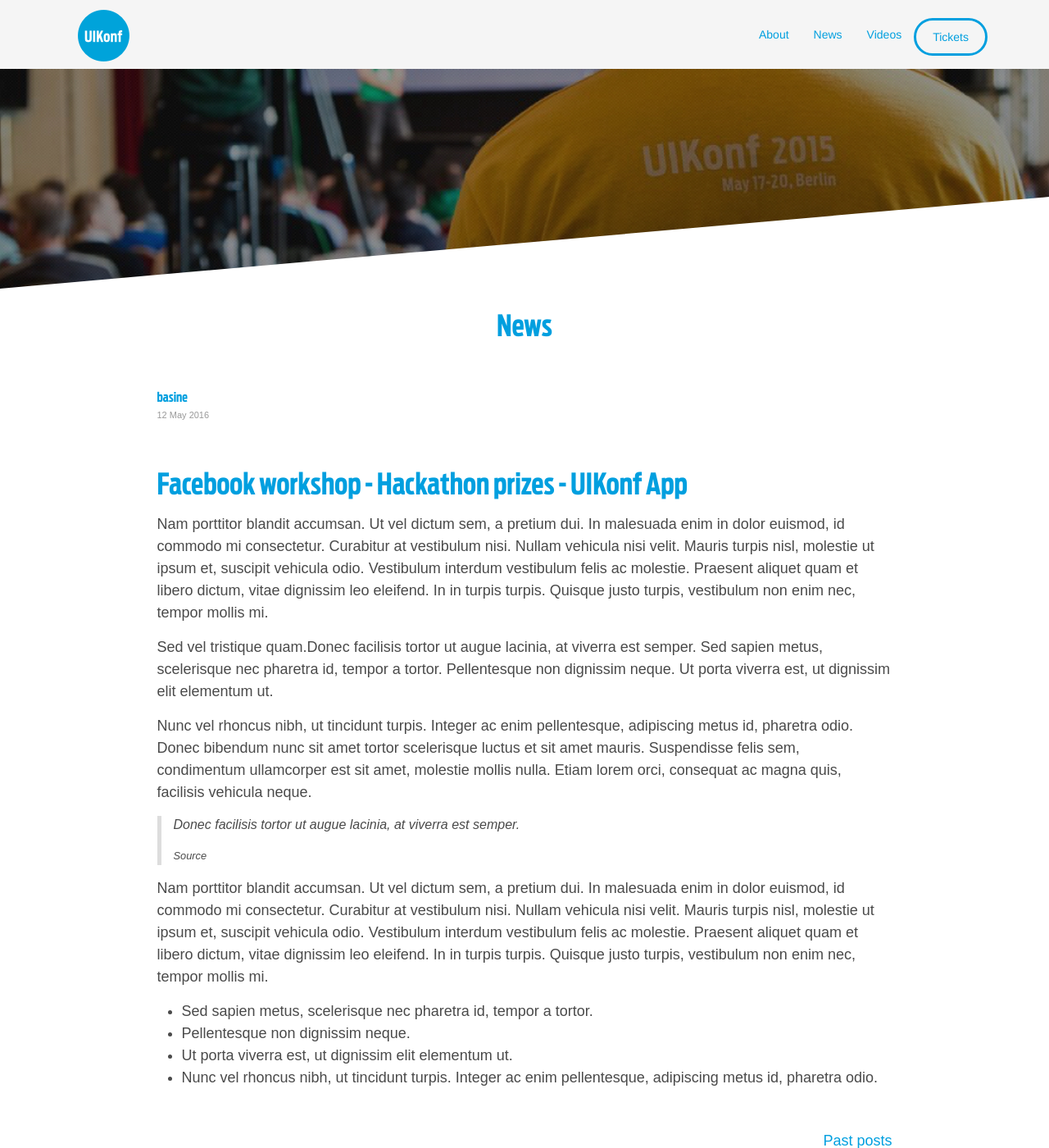
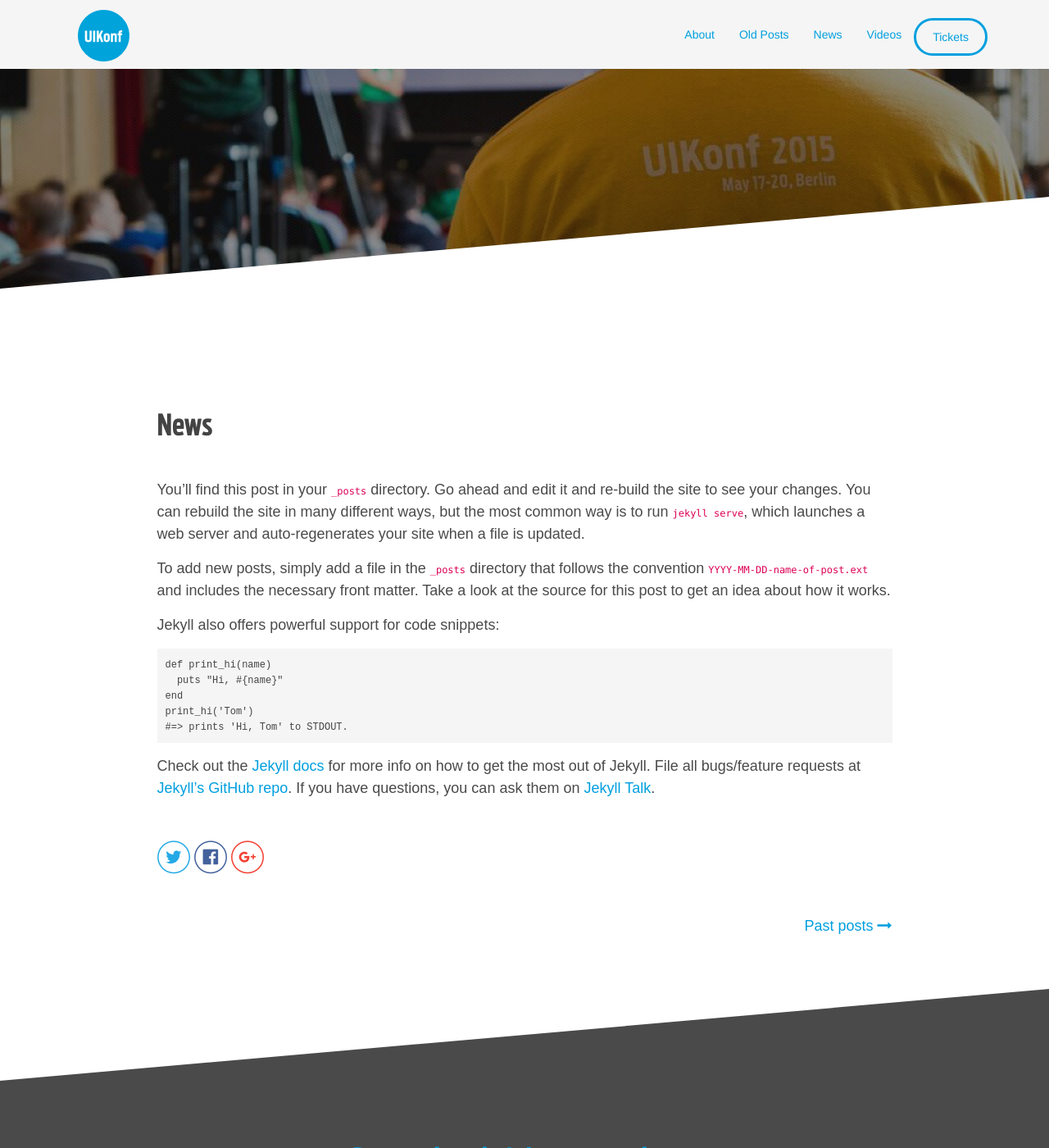
Before and after one commit to sempresaurita/uikonf-website, a Jekyll site: the page built from web2015/news.md, in a window 1280 px wide and 1400 px high. Shown: the whole window at 82% size. Built offline with Jekyll 4.4.1, drawn with Linux system fonts in a browser that asks for light colours; nearby versions of some CDN libraries.

Commit message:
make news more dynamic

```diff
--- /dev/null
+++ b/web2015/_layouts/news.html
@@ -0,0 +1,59 @@
+---
+layout: default
+---
+
+<div class="headerimage small uk-position-relative" style="background-image: url({{ site.baseurl }}/static/images/news_image.jpg);" data-uk-parallax="{bg: '-50'}">
+  <img class="uk-invisible" src="{{ site.baseurl }}/static/images/news_image.jpg" alt="News image">
+   <div class="uk-position-cover uk-flex uk-flex-center uk-flex-middle uk-flex-column">
+   </div>
+</div>
+
+<div class="backshape">
+	<div class="wrapper">
+		<div class="uk-container uk-container-center">
+			<div class="uk-grid">
+				<div class="uk-width-1-1">
+					<!-- <h1 class="brand-color uk-text-center">{{ page.title }}</h1> -->
+				</div>
+			</div>
+		</div>
+	</div>
+</div>
+
+<div class="straight">
+	<div class="wrapper">
+		<div class="uk-container uk-container-center">
+			<div class="uk-grid">
+				<div class="uk-width-medium-8-10 uk-container-center">
+					 <article class="author-post uk-comment">
+					    <header class="uk-comment-header">
+					        {% if page.author %}
+					        <img class="uk-comment-avatar" src="" alt="">
+					        <h4 class="uk-comment-title" itemprop="author" itemscope itemtype="http://schema.org/Person"><a href="#"><span itemprop="name">{{ page.author }}</span></a></h4>
+					        {% endif %}
+					        <div class="uk-comment-meta" itemprop="datePublished">{{ page.date | date: "%b %-d, %Y" }}</div>
+					    </header>
+					</article>
+				</div>
+				<div class="uk-width-medium-8-10 uk-container-center">
+					<article class="uk-article">
+				    <h1 class="post-title" itemprop="name headline">{{ page.title }}</h1>
+
+    				{% for post in site.posts offset: 0 limit: 1  %}
+	    				{{ post.content }}
+    				{% endfor %}
+
+    			</article>
+    			<div class="social-sharing uk-margin-large-top">
+    				<a href="#"><img src="{{ site.baseurl }}/static/images/icon-twitter.png" alt="twitter"></a>
+    				<a href="#"><img src="{{ site.baseurl }}/static/images/icon-facebook.png" alt="facebook"></a>
+    				<a href="#"><img src="{{ site.baseurl }}/static/images/icon-googleplus.png" alt="googleplus"></a>
+    			</div>
+    			<div class="uk-text-right uk-margin-large-top">
+    				<a href="{{ site.baseurl }}/archive/">Past posts <i class="uk-icon-long-arrow-right"></i></a>
+    			</div>
+				</div>
+			</div>
+		</div>
+	</div>
+</div>
--- a/web2015/_posts/2015-11-13-welcome-to-jekyll.markdown
+++ b/web2015/_posts/2015-11-13-welcome-to-jekyll.markdown
@@ -2,9 +2,12 @@
 layout: post
 title:  "Welcome to Jekyll!"
 date:   2015-11-13 12:40:40 +0100
-categories: jekyll update
+categories: news
+author: basine
 ---
 You’ll find this post in your `_posts` directory. Go ahead and edit it and re-build the site to see your changes. You can rebuild the site in many different ways, but the most common way is to run `jekyll serve`, which launches a web server and auto-regenerates your site when a file is updated.
+
+<!-- more -->
 
 To add new posts, simply add a file in the `_posts` directory that follows the convention `YYYY-MM-DD-name-of-post.ext` and includes the necessary front matter. Take a look at the source for this post to get an idea about how it works.
 
--- a/web2015/_sass/_general.scss
+++ b/web2015/_sass/_general.scss
@@ -48,7 +48,7 @@
 	position: relative;
 }
 
-a.uk-navbar-brand:hover {
+a img:hover {
 	opacity: 0.8;
 }
 
--- /dev/null
+++ b/web2015/archive.md
@@ -0,0 +1,5 @@
+---
+layout: archive
+title: Old Posts
+permalink: /archive/
+---
--- a/web2015/news.md
+++ b/web2015/news.md
@@ -1,65 +1,23 @@
 ---
-layout: page
+layout: news
 title: News
 permalink: /news/
 ---
 
-<div class="headerimage small uk-position-relative" style="background-image: url({{ site.baseurl }}/static/images/news_image.jpg);" data-uk-parallax="{bg: '-50'}">
-  <img class="uk-invisible" src="{{ site.baseurl }}/static/images/news_image.jpg" alt="News image">
-   <div class="uk-position-cover uk-flex uk-flex-center uk-flex-middle uk-flex-column">
-   </div>
-</div>
+Nam porttitor blandit accumsan. Ut vel dictum sem, a pretium dui. In malesuada enim in dolor euismod, id commodo mi consectetur. Curabitur at vestibulum nisi. Nullam vehicula nisi velit. Mauris turpis nisl, molestie ut ipsum et, suscipit vehicula odio. Vestibulum interdum vestibulum felis ac molestie. Praesent aliquet quam et libero dictum, vitae dignissim leo eleifend. In in turpis turpis. Quisque justo turpis, vestibulum non enim nec, tempor mollis mi.
 
-<div class="backshape">
-	<div class="wrapper">
-		<div class="uk-container uk-container-center">
-			<div class="uk-grid">
-				<div class="uk-width-1-1">
-					<h1 class="brand-color uk-text-center">{{ page.title }}</h1>
-				</div>
-			</div>
-		</div>
-	</div>
-</div>
+Sed vel tristique quam.Donec facilisis tortor ut augue lacinia, at viverra est semper. Sed sapien metus, scelerisque nec pharetra id, tempor a tortor. Pellentesque non dignissim neque. Ut porta viverra est, ut dignissim elit elementum ut.
 
-<div class="straight">
-	<div class="wrapper">
-		<div class="uk-container uk-container-center">
-			<div class="uk-grid">
-				<div class="uk-width-medium-8-10 uk-container-center">
-					<article class="author-post uk-comment">
-					    <header class="uk-comment-header">
-					        <img class="uk-comment-avatar" src="" alt="">
-					        <h4 class="uk-comment-title"><a href="#">basine</a></h4>
-					        <div class="uk-comment-meta">12 May 2016</div>
-					    </header>
-					</article>
-				</div>
-				<div class="uk-width-medium-8-10 uk-container-center">
-					<article class="uk-article">
-    				<h2 class="uk-article-title brand-color">Facebook workshop - Hackathon prizes - UIKonf App</h2>
-    				<p>Nam porttitor blandit accumsan. Ut vel dictum sem, a pretium dui. In malesuada enim in dolor euismod, id commodo mi consectetur. Curabitur at vestibulum nisi. Nullam vehicula nisi velit. Mauris turpis nisl, molestie ut ipsum et, suscipit vehicula odio. Vestibulum interdum vestibulum felis ac molestie. Praesent aliquet quam et libero dictum, vitae dignissim leo eleifend. In in turpis turpis. Quisque justo turpis, vestibulum non enim nec, tempor mollis mi. </p>
-						<p>Sed vel tristique quam.Donec facilisis tortor ut augue lacinia, at viverra est semper. Sed sapien metus, scelerisque nec pharetra id, tempor a tortor. Pellentesque non dignissim neque. Ut porta viverra est, ut dignissim elit elementum ut. </p>
-						<p>Nunc vel rhoncus nibh, ut tincidunt turpis. Integer ac enim pellentesque, adipiscing metus id, pharetra odio. Donec bibendum nunc sit amet tortor scelerisque luctus et sit amet mauris. Suspendisse felis sem, condimentum ullamcorper est sit amet, molestie mollis nulla. Etiam lorem orci, consequat ac magna quis, facilisis vehicula neque.</p>
-						<blockquote>
-					    <p>Donec facilisis tortor ut augue lacinia, at viverra est semper.</p>
-					    <small>Source</small>
-						</blockquote>
-						<p>Nam porttitor blandit accumsan. Ut vel dictum sem, a pretium dui. In malesuada enim in dolor euismod, id commodo mi consectetur. Curabitur at vestibulum nisi. Nullam vehicula nisi velit. Mauris turpis nisl, molestie ut ipsum et, suscipit vehicula odio. Vestibulum interdum vestibulum felis ac molestie. Praesent aliquet quam et libero dictum, vitae dignissim leo eleifend. In in turpis turpis. Quisque justo turpis, vestibulum non enim nec, tempor mollis mi. </p>
-						<ul>
-							<li>Sed sapien metus, scelerisque nec pharetra id, tempor a tortor. </li>
-							<li>Pellentesque non dignissim neque. </li>
-							<li>Ut porta viverra est, ut dignissim elit elementum ut. </li>
-							<li>Nunc vel rhoncus nibh, ut tincidunt turpis. Integer ac enim pellentesque, adipiscing metus id, pharetra odio. </li>
-						</ul>
-    			</article>
-    			<div class="social-sharing">
-    			</div>
-    			<div class="uk-text-right uk-margin-large-top">
-    				<a href="#">Past posts</a>
-    			</div>
-				</div>
-			</div>
-		</div>
-	</div>
-</div>
+Nunc vel rhoncus nibh, ut tincidunt turpis. Integer ac enim pellentesque, adipiscing metus id, pharetra odio. Donec bibendum nunc sit amet tortor scelerisque luctus et sit amet mauris. Suspendisse felis sem, condimentum ullamcorper est sit amet, molestie mollis nulla. Etiam lorem orci, consequat ac magna quis, facilisis vehicula neque.
+
+> Donec facilisis tortor ut augue lacinia, at viverra est semper.
+>
+> Source
+
+Nam porttitor blandit accumsan. Ut vel dictum sem, a pretium dui. In malesuada enim in dolor euismod, id commodo mi consectetur. Curabitur at vestibulum nisi. Nullam vehicula nisi velit. Mauris turpis nisl, molestie ut ipsum et, suscipit vehicula odio. Vestibulum interdum vestibulum felis ac molestie. Praesent aliquet quam et libero dictum, vitae dignissim leo eleifend. In in turpis turpis. Quisque justo turpis, vestibulum non enim nec, tempor mollis mi.
+
+
+*	Sed sapien metus, scelerisque nec pharetra id, tempor a tortor.
+* Pellentesque non dignissim neque.
+* Ut porta viverra est, ut dignissim elit elementum ut.
+* Nunc vel rhoncus nibh, ut tincidunt turpis. Integer ac enim pellentesque, adipiscing metus id, pharetra odio.
```
Also changed, not shown: web2015/_layouts/archive.html (added, +51 -0 lines), web2015/_layouts/post.html (+13 -2 lines), web2015/static/images/icon-facebook.png (added), web2015/static/images/icon-facebook_2x.png (added), web2015/static/images/icon-googleplus.png (added), web2015/static/images/icon-googleplus_2x.png (added), web2015/static/images/icon-twitter.png (added), web2015/static/images/icon-twitter_2x.png (added).
